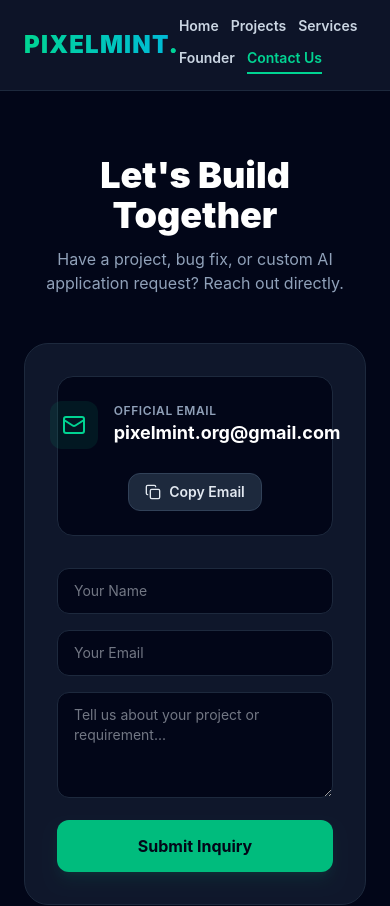
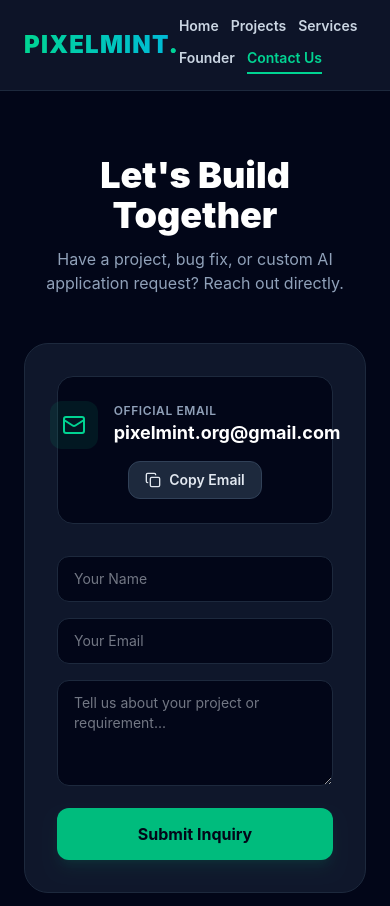
Before and after one commit to Ali-Ahmed07-afk/pixelmint-portfolio, a React (Vite) app: page /contact in a window 390 px wide. Shown: the top 906 px of the page. Built offline with nearby package versions, Linux system fonts and the light colour scheme.

Commit message:
for phone

```diff
--- a/src/Components/Contact.jsx
+++ b/src/Components/Contact.jsx
@@ -48,7 +48,7 @@
       </div>
 
       <div className="bg-slate-900 border border-slate-800 rounded-3xl p-8 md:p-10 space-y-8">
-        <div className="flex flex-col md:flex-row justify-between items-center gap-6 bg-slate-950 p-6 rounded-2xl border border-slate-800">
+        <div className="flex flex-col md:flex-row justify-between items-center gap-3 bg-slate-950 p-6 rounded-2xl border border-slate-800">
           <div className="flex items-center gap-4">
             <div className="p-3 bg-emerald-500/10 text-emerald-400 rounded-xl">
               <Mail className="w-6 h-6" />
```
